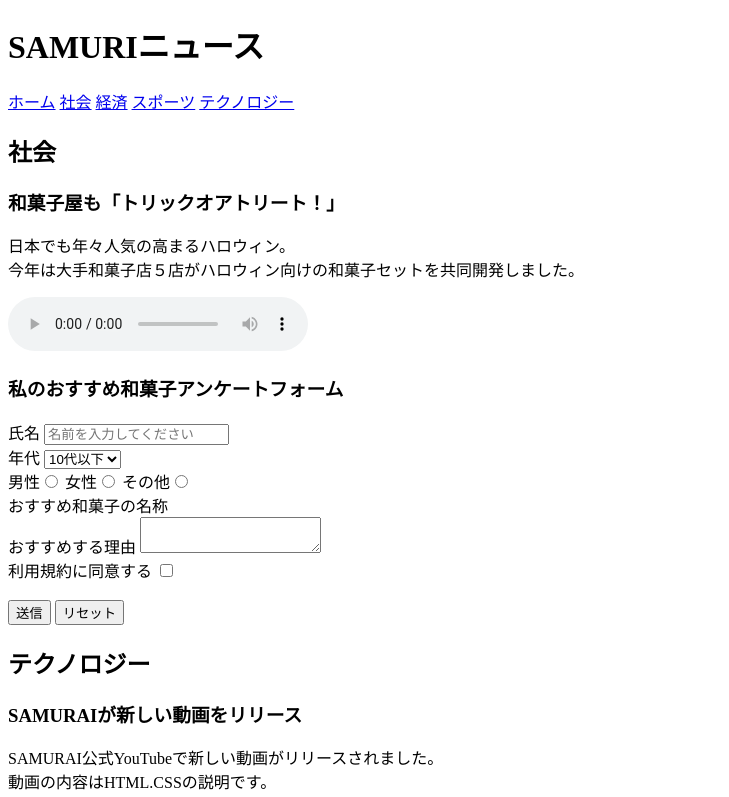
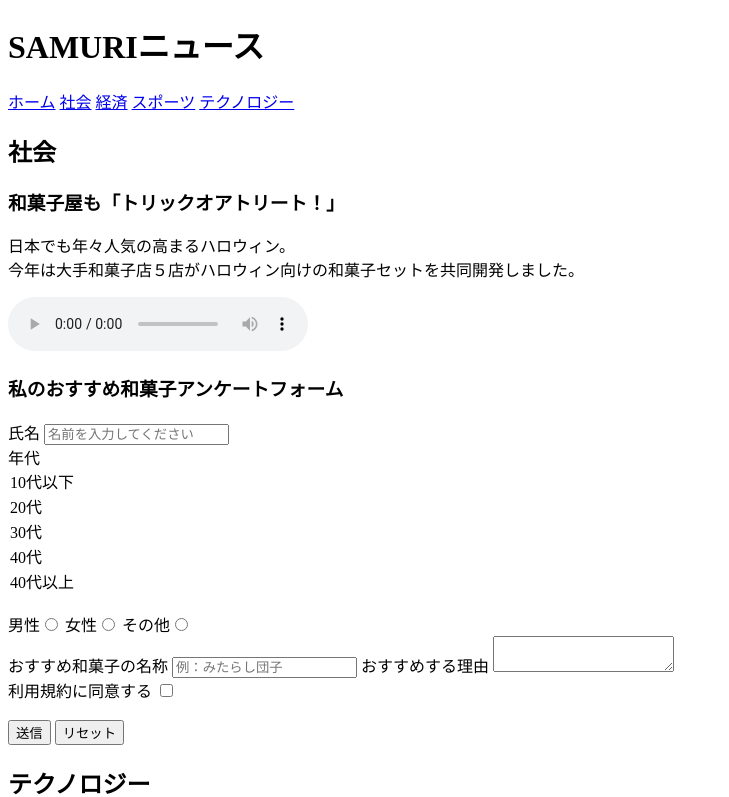
Before and after one commit to bobu2525/html-css-basic-kadai, a plain HTML site: page kadai_008/kadai_008.html in a window 1280 px wide. Shown: the top 797 px of the page, without its empty margins (0-729 px from the left). Drawn offline with Linux system fonts and the light colour scheme.

Commit message:
Update kadai_008.html
タグを修正

```diff
--- a/kadai_008/kadai_008.html
+++ b/kadai_008/kadai_008.html
@@ -19,32 +19,29 @@
     </header>
     <main>
       <article>
+        <section>
           <h2>社会</h2>
           <h3>和菓子屋も「トリックオアトリート！」</h3>
           <p>日本でも年々人気の高まるハロウィン。<br>今年は大手和菓子店５店がハロウィン向けの和菓子セットを共同開発しました。</p>
-      </article>
-      <article>
           <audio src="ichi.mp3" controls></audio>
-      </article>
           <h3>私のおすすめ和菓子アンケートフォーム</h3>
+          <form>
             <label>氏名</label>
-      <input type="text" placeholder="名前を入力してください"></form>
+            <input type="text" placeholder="名前を入力してください">
             <br>
             <label>年代</label>
-      <select>
             <option>10代以下</option>
             <option>20代</option>
             <option>30代</option>
             <option>40代</option>
             <option>40代以上</option>
-      </select>
             <br>
             <label>男性</label><input type="radio" name="gender">
             <label>女性</label><input type="radio" name="gender">
             <label>その他</label><input type="radio" name="gender">
             <br>
             <label>おすすめ和菓子の名称</label>
-      <form action="text" aria-placeholder="例：みたらし団子"></form>
+            <input type="text" placeholder="例：みたらし団子">
             <label>おすすめする理由</label>
             <textarea></textarea>
             <br>
@@ -52,9 +49,10 @@
             <input type="checkbox">
             <br>
             <br>
-
             <input type="submit" value="送信">
             <input type="submit" value="リセット">
+          </form>
+        </section>
         <section>
           <h2>テクノロジー</h2>
           <h3>SAMURAIが新しい動画をリリース</h3>
@@ -63,8 +61,7 @@
           </p>
           <iframe width="560" height="315" src="https://www.youtube.com/embed/2JLiGSUohEo" title="【必須で見るべき】HTML/CSSとは？それぞれの特徴をわかりやすく解説！" frameborder="0" allow="accelerometer; autoplay; clipboard-write; encrypted-media; gyroscope; picture-in-picture; web-share" width="500" height="500"></iframe>
         </section>
-
-
+      </article>
     </main>
     <footer>
       <p>&copy; SAMURAIニュース</p>
```
Lines whose indentation alone changed are shown as unchanged.
